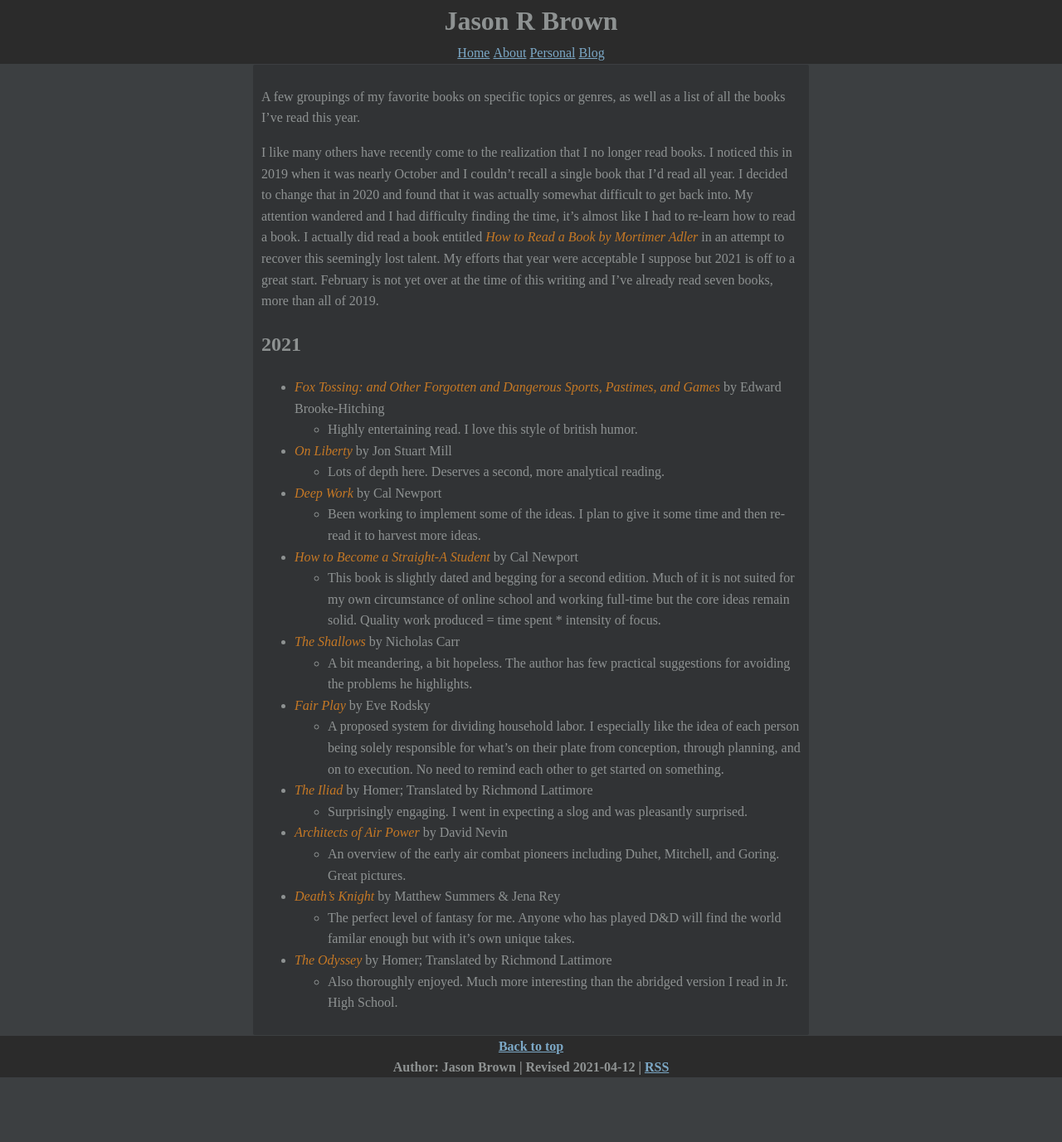
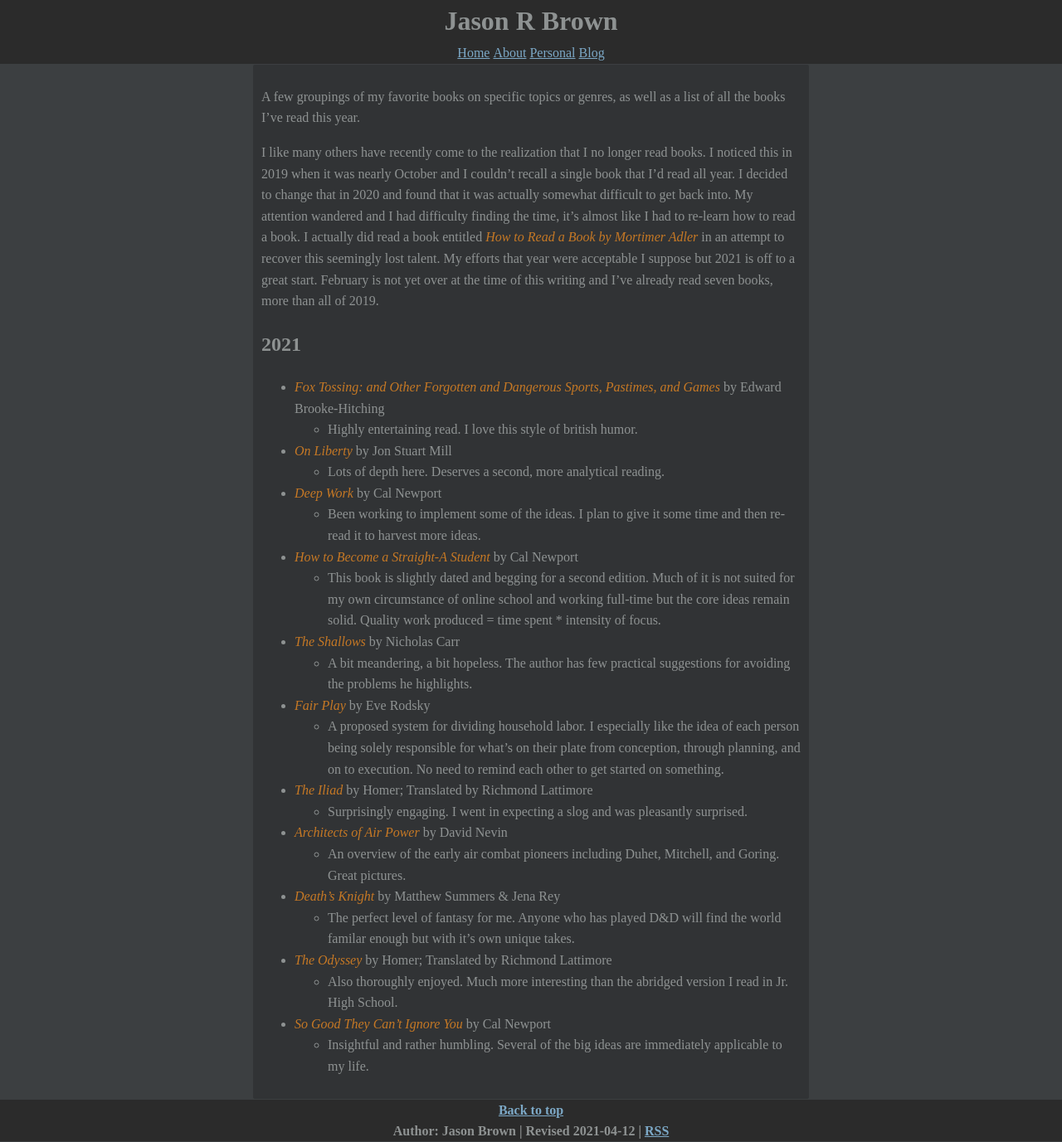
Before and after one commit to noUsernamesLef7/noUsernamesLef7.github.io, a Jekyll site: the page built from personal/books/index.md, in a window 1280 px wide. Shown: the whole page at 83% size. Built offline with Jekyll 4.4.1, drawn with Linux system fonts in a browser that asks for light colours; before the commit the page ends 1300 px from its top, so only the background shows below that.

Commit message:
Add new book

```diff
--- a/personal/books/index.md
+++ b/personal/books/index.md
@@ -29,3 +29,5 @@ I like many others have recently come to the realization that I no longer read b
 	* The perfect level of fantasy for me. Anyone who has played D&D will find the world familar enough but with it's own unique takes.
 * *The Odyssey* by Homer; Translated by Richmond Lattimore
 	* Also thoroughly enjoyed. Much more interesting than the abridged version I read in Jr. High School.
+* *So Good They Can't Ignore You* by Cal Newport
+	* Insightful and rather humbling. Several of the big ideas are immediately applicable to my life.
```
